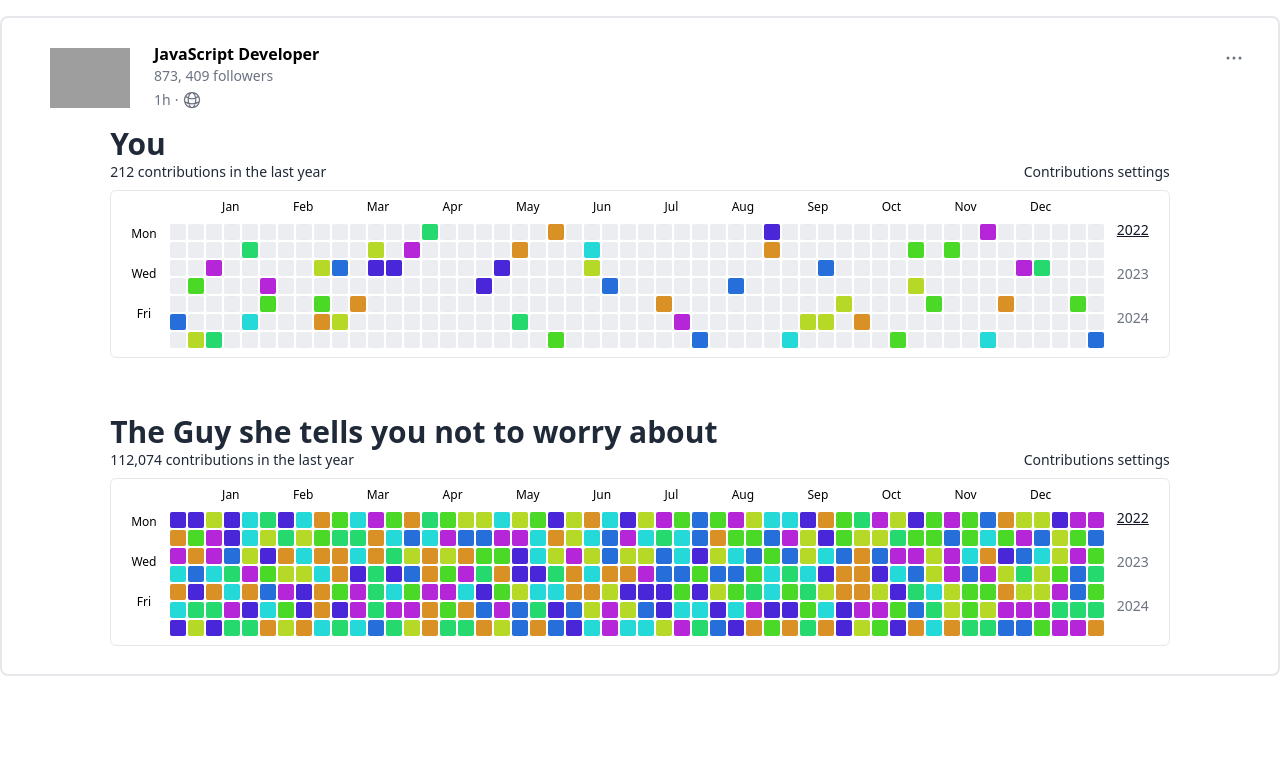
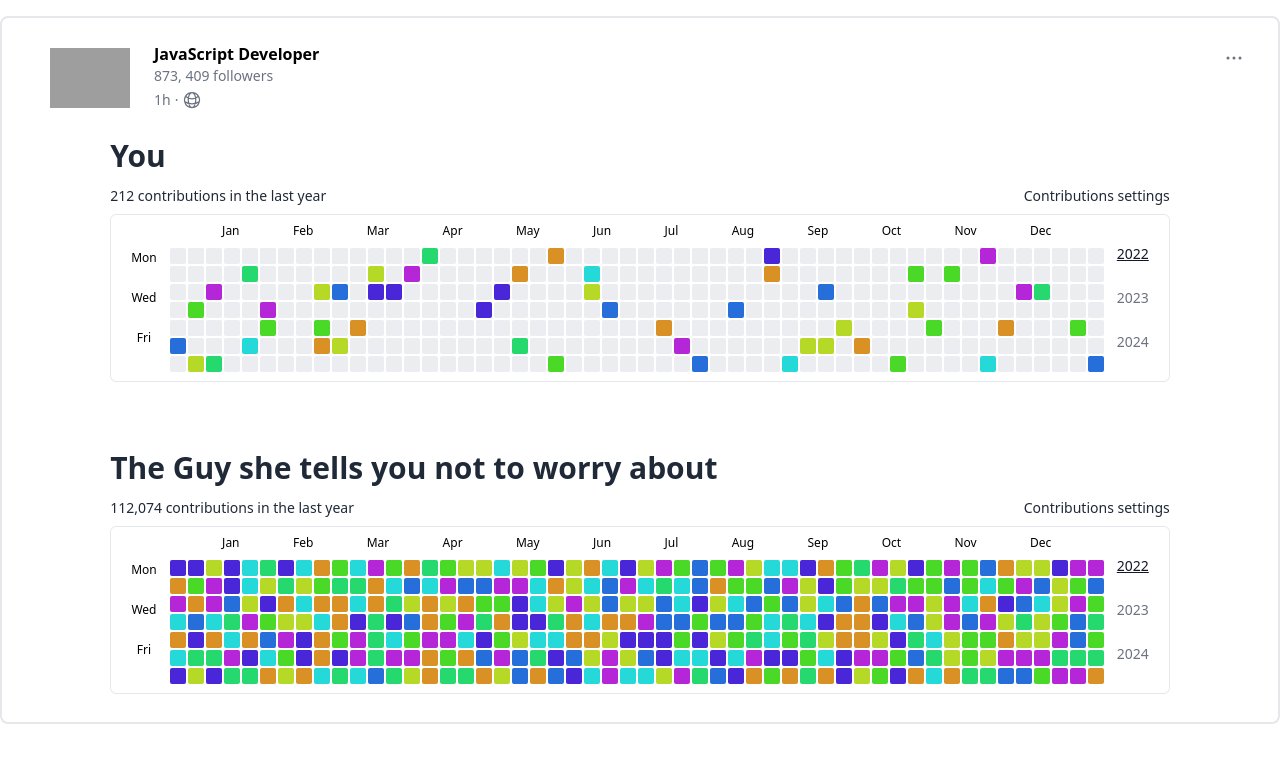
Before and after one commit to v-limo/github_contributions, a React (Create React App) app: page / in a window 1280 px wide. Shown: the top 762 px of the page. Built offline with nearby package versions, Linux system fonts and the light colour scheme; no server answers; grey boxes are pictures that could not be loaded.

Commit message:
Update CalendarHeader.tsx

```diff
--- a/src/components/CalendarHeader.tsx
+++ b/src/components/CalendarHeader.tsx
@@ -8,7 +8,7 @@ type Props = {
 const ContributionCalendar = ({ name, contributions }: Props) => {
   return (
     <div>
-      <h1 className="m-auto  text-3xl font-bold text-gray-800 ">{name}</h1>
+      <h1 className="mx-auto my-3  text-3xl font-bold text-gray-800 ">{name}</h1>
       <div className="flex items-center justify-between ">
         <p className="mb-2 text-sm  text-gray-800">
           {contributions.toLocaleString()} contributions in the last year
```
